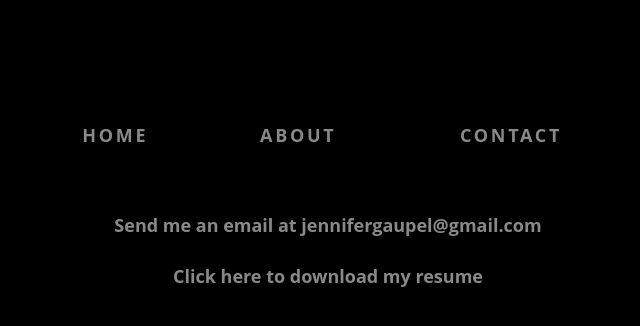
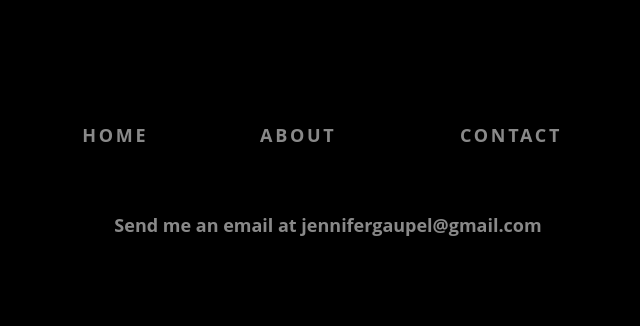
Before and after one commit to JenniferGaupel/JenniferGaupel.github.io, a Next.js app: page /contact in a window 1280 px wide. Shown: the top 326 px of the page, without its empty margins (312-952 px from the left). Built offline with nearby package versions, Linux system fonts and the light colour scheme.

Commit message:
Contact page update

```diff
--- a/src/pages/contact.tsx
+++ b/src/pages/contact.tsx
@@ -16,8 +16,6 @@ export default function Contact() {
           <Menu></Menu>
           <div>
             <p>Send me an email at jennifergaupel@gmail.com</p>
-            <br/>
-            <p>Click <a target={"self"} href={"/JenniferGaupelResume.pdf"} download>here</a> to download my resume</p>
           </div>
         </main>
       </>
```
Also changed, not shown: 1 other file (tests, documents, lock files or other folders).
